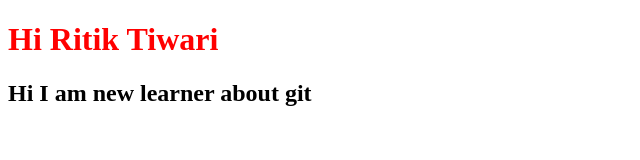
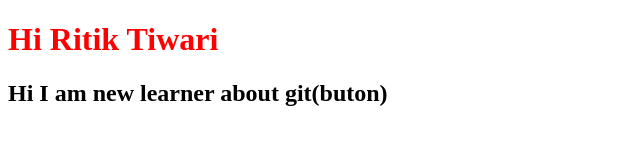
Before and after one commit to Rtk123/local, a plain HTML site: page index.html in a window 1280 px wide. Shown: the whole page, without its empty margins (0-640 px from the left). Drawn offline with Linux system fonts and the light colour scheme.

```diff
--- a/index.html
+++ b/index.html
@@ -8,6 +8,6 @@
 </head>
 <body>
     <h1>Hi Ritik Tiwari</h1>
-    <h2>Hi  I am new learner about git</h2>
+    <h2>Hi  I am new learner about git(buton)</h2>
 </body>
 </html>
```
